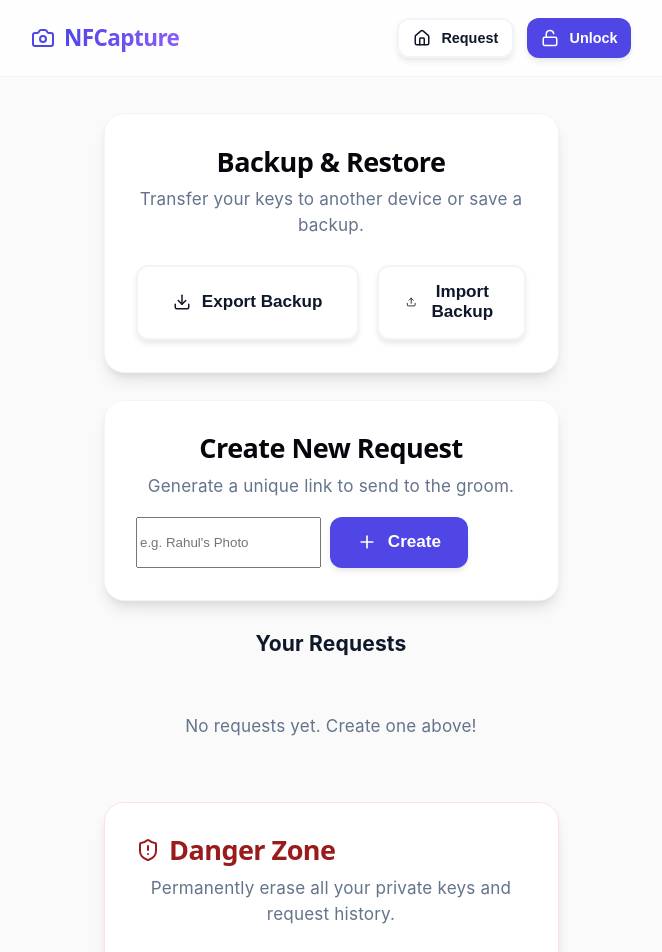
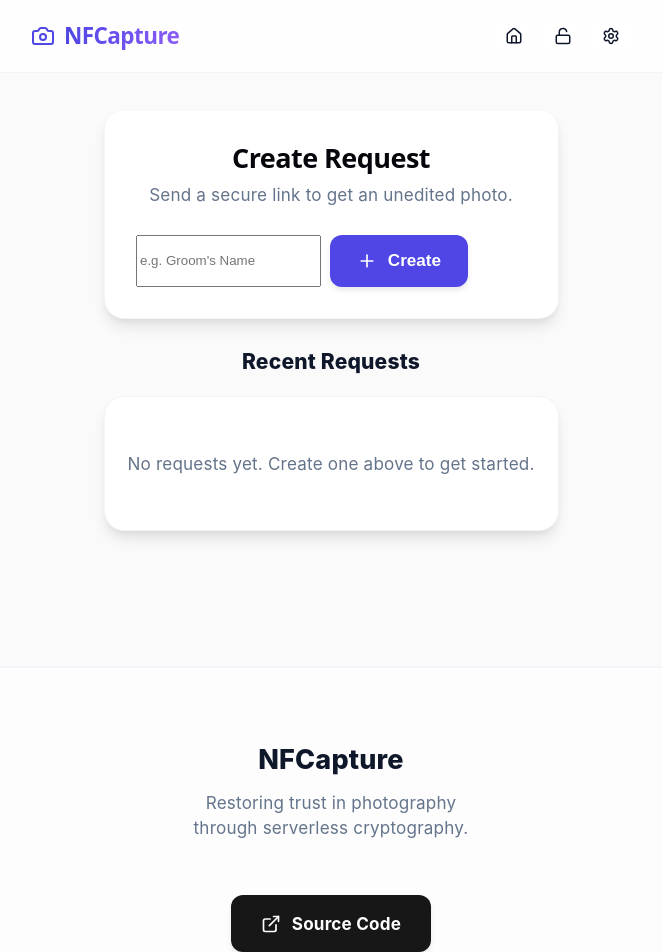
Before and after one commit to pawanwashudev-official/capture, a React (Vite) app: page / in a window 1280 px wide. Shown: the top 952 px of the page, without its empty margins (309-971 px from the left). Built offline with nearby package versions, Linux system fonts and the light colour scheme.

Commit message:
feat: move backup/restore to settings view and enhance UI reactivity

```diff
--- a/src/App.tsx
+++ b/src/App.tsx
@@ -3,6 +3,7 @@ import { ExternalLink, Camera, Send, Mail } from 'lucide-react';
 import Home from './views/Home';
 import Capture from './views/Capture';
 import Unlock from './views/Unlock';
+import SettingsView from './views/Settings';
 import Header from './components/Header';
 import './App.css';
 
@@ -16,6 +17,7 @@ function App() {
             <Route path="/" element={<Home />} />
             <Route path="/capture" element={<Capture />} />
             <Route path="/unlock" element={<Unlock />} />
+            <Route path="/settings" element={<SettingsView />} />
           </Routes>
         </main>
 
--- a/src/components/Header.tsx
+++ b/src/components/Header.tsx
@@ -1,4 +1,4 @@
-import { Camera, Unlock as UnlockIcon, Home } from 'lucide-react';
+import { Camera, Unlock as UnlockIcon, Home, Settings } from 'lucide-react';
 import { useNavigate } from 'react-router-dom';
 
 const Header: React.FC = () => {
@@ -11,14 +11,15 @@ const Header: React.FC = () => {
           <Camera size={24} color="#4f46e5" />
           <h1>NFCapture</h1>
         </div>
-        <nav style={{ display: 'flex', gap: '0.75rem' }}>
-           <button className="btn btn-outline" style={{ padding: '0.5rem 0.75rem', width: 'auto', fontSize: '0.8rem' }} onClick={() => navigate('/')}>
+        <nav style={{ display: 'flex', gap: '0.5rem' }}>
+           <button className="btn btn-outline" style={{ padding: '0.5rem 0.6rem', width: 'auto', fontSize: '0.75rem', border: 'none', boxShadow: 'none' }} onClick={() => navigate('/')}>
              <Home size={18} />
-             <span>Request</span>
            </button>
-           <button className="btn btn-primary" style={{ padding: '0.5rem 0.75rem', width: 'auto', fontSize: '0.8rem' }} onClick={() => navigate('/unlock')}>
+           <button className="btn btn-outline" style={{ padding: '0.5rem 0.6rem', width: 'auto', fontSize: '0.75rem', border: 'none', boxShadow: 'none' }} onClick={() => navigate('/unlock')}>
              <UnlockIcon size={18} />
-             <span>Unlock</span>
+           </button>
+           <button className="btn btn-outline" style={{ padding: '0.5rem 0.6rem', width: 'auto', fontSize: '0.75rem', border: 'none', boxShadow: 'none' }} onClick={() => navigate('/settings')}>
+             <Settings size={18} />
            </button>
         </nav>
       </div>
--- a/src/views/Home.tsx
+++ b/src/views/Home.tsx
@@ -1,7 +1,7 @@
 import React, { useState, useEffect } from 'react';
-import { Plus, Link as LinkIcon, Trash2, Copy, Check, Download, Upload, ShieldAlert } from 'lucide-react';
+import { Plus, Link as LinkIcon, Trash2, Copy, Check } from 'lucide-react';
 import { generateKeyPair } from '../utils/crypto';
-import { saveRequest, getAllRequests, deleteRequest, clearAllRequests } from '../utils/db';
+import { saveRequest, getAllRequests, deleteRequest } from '../utils/db';
 
 interface RequestItem {
   id: string;
@@ -14,73 +14,14 @@ const Home: React.FC = () => {
   const [requests, setRequests] = useState<RequestItem[]>([]);
   const [newName, setNewName] = useState('');
   const [copiedId, setCopiedId] = useState<string | null>(null);
-  const [error, setError] = useState<string | null>(null);
 
   useEffect(() => {
-    loadRequests().catch(err => {
-      console.error(err);
-      setError('Failed to load local data. Please refresh the page.');
-    });
+    loadRequests().catch(console.error);
   }, []);
 
   const loadRequests = async () => {
     const data = await getAllRequests();
     setRequests(data.sort((a, b) => b.createdAt - a.createdAt));
-  };
-
-  const handleExport = () => {
-    try {
-      if (requests.length === 0) {
-        alert('No requests to export.');
-        return;
-      }
-      const data = JSON.stringify(requests, null, 2);
-      const blob = new Blob([data], { type: 'application/json' });
-      const url = URL.createObjectURL(blob);
-      const a = document.createElement('a');
-      a.href = url;
-      a.download = `nfcapture_backup_${new Date().toISOString().split('T')[0]}.json`;
-      a.click();
-      URL.revokeObjectURL(url);
-    } catch (err) {
-      console.error(err);
-      alert('Failed to export backup.');
-    }
-  };
-
-  const handleImport = async (e: React.ChangeEvent<HTMLInputElement>) => {
-    const file = e.target.files?.[0];
-    if (!file) return;
-
-    try {
-      const text = await file.text();
-      const imported: RequestItem[] = JSON.parse(text);
-      if (!Array.isArray(imported)) throw new Error('Invalid format');
-
-      for (const req of imported) {
-        if (!req.id || !req.publicKey || !req.secretKey) continue;
-        await saveRequest(req);
-      }
-      await loadRequests();
-      alert('Backup restored successfully!');
-      e.target.value = ''; // Reset input
-    } catch (err) {
-      console.error(err);
-      alert('Failed to import backup. Ensure it is a valid NFCapture JSON file.');
-    }
-  };
-
-  const handleClearAll = async () => {
-    if (confirm('CRITICAL: This will erase ALL requests and private keys from this browser. This cannot be undone unless you have a backup. Proceed?')) {
-      try {
-        await clearAllRequests();
-        await loadRequests();
-        alert('All data erased.');
-      } catch (err) {
-        console.error(err);
-        alert('Failed to erase data.');
-      }
-    }
   };
 
   const handleCreate = async () => {
@@ -105,20 +46,18 @@ const Home: React.FC = () => {
   };
 
   const handleDelete = async (id: string) => {
-    if (confirm(`Delete request "${id}"? You won't be able to unlock photos for this request if you haven't backed up the key.`)) {
+    if (confirm(`Delete request "${id}"? You won't be able to unlock photos for this request without a backup.`)) {
       try {
         await deleteRequest(id);
         await loadRequests();
       } catch (err) {
         console.error(err);
-        alert('Failed to delete request.');
       }
     }
   };
 
   const getCaptureLink = (publicKey: string) => {
     const baseUrl = window.location.origin + window.location.pathname;
-    // Using hash for client-side routing and to keep URL as short as possible
     return `${baseUrl}#/capture?k=${encodeURIComponent(publicKey)}`;
   };
 
@@ -131,35 +70,12 @@ const Home: React.FC = () => {
   return (
     <div className="home-view">
       <section className="card">
-        <h2>Backup & Restore</h2>
-        <p>Transfer your keys to another device or save a backup.</p>
-        <div style={{ display: 'flex', gap: '1rem' }}>
-          <button className="btn btn-outline" onClick={handleExport}>
-            <Download size={18} />
-            Export Backup
-          </button>
-          <div style={{ position: 'relative', flex: 1 }}>
-            <input
-              type="file"
-              accept=".json"
-              onChange={handleImport}
-              style={{ position: 'absolute', inset: 0, opacity: 0, cursor: 'pointer', zIndex: 2, marginBottom: 0 }}
-            />
-            <button className="btn btn-outline">
-              <Upload size={18} />
-              Import Backup
-            </button>
-          </div>
-        </div>
-      </section>
-
-      <section className="card">
-        <h2>Create New Request</h2>
-        <p style={{ color: 'var(--text-light)', marginBottom: '1rem' }}>Generate a unique link to send to the groom.</p>
+        <h2>Create Request</h2>
+        <p>Send a secure link to get an unedited photo.</p>
         <div style={{ display: 'flex', gap: '0.5rem' }}>
           <input
             type="text"
-            placeholder="e.g. Rahul's Photo"
+            placeholder="e.g. Groom's Name"
             value={newName}
             onChange={(e) => setNewName(e.target.value)}
             onKeyPress={(e) => e.key === 'Enter' && handleCreate()}
@@ -173,40 +89,42 @@ const Home: React.FC = () => {
       </section>
 
       <section>
-        <h3 style={{ marginBottom: '1rem' }}>Your Requests</h3>
+        <h3 style={{ marginBottom: '1rem', fontWeight: 800 }}>Recent Requests</h3>
         {requests.length === 0 ? (
-          <p style={{ textAlign: 'center', color: 'var(--text-light)', padding: '2rem' }}>No requests yet. Create one above!</p>
+          <div className="card" style={{ textAlign: 'center', padding: '3rem 1rem' }}>
+            <p style={{ margin: 0 }}>No requests yet. Create one above to get started.</p>
+          </div>
         ) : (
           requests.map((req) => (
             <div key={req.id} className="card" style={{ padding: '1rem' }}>
-              <div style={{ display: 'flex', justifyContent: 'space-between', alignItems: 'flex-start', marginBottom: '1rem' }}>
+              <div style={{ display: 'flex', justifyContent: 'space-between', alignItems: 'center', marginBottom: '1rem' }}>
                 <div>
-                  <h4 style={{ margin: 0 }}>{req.id}</h4>
+                  <h4 style={{ margin: 0, fontSize: '1.1rem' }}>{req.id}</h4>
                   <span className="badge">{new Date(req.createdAt).toLocaleDateString()}</span>
                 </div>
                 <button
                   className="btn btn-outline"
-                  style={{ width: 'auto', padding: '0.5rem', color: '#ef4444', borderColor: 'transparent' }}
+                  style={{ width: 'auto', padding: '0.5rem', color: '#ef4444', border: 'none', boxShadow: 'none' }}
                   onClick={() => handleDelete(req.id)}
                 >
                   <Trash2 size={18} />
                 </button>
               </div>
 
-              <div style={{ background: '#f8fafc', padding: '0.75rem', borderRadius: '8px', border: '1px solid var(--border)', fontSize: '0.875rem' }}>
-                <p style={{ margin: '0 0 0.5rem 0', fontWeight: 600, display: 'flex', alignItems: 'center', gap: '0.5rem' }}>
-                  <LinkIcon size={14} /> Capture Link:
+              <div style={{ background: 'var(--bg)', padding: '0.75rem', borderRadius: '12px', border: '1px solid var(--border)', fontSize: '0.85rem' }}>
+                <p style={{ margin: '0 0 0.5rem 0', fontWeight: 700, color: 'var(--text)', display: 'flex', alignItems: 'center', gap: '0.5rem' }}>
+                  <LinkIcon size={14} /> Sharable Link
                 </p>
-                <div style={{ display: 'flex', gap: '0.5rem' }}>
-                  <code style={{ flex: 1, overflow: 'hidden', textOverflow: 'ellipsis', whiteSpace: 'nowrap', padding: '0.25rem' }}>
+                <div style={{ display: 'flex', gap: '0.5rem', alignItems: 'center' }}>
+                  <code style={{ flex: 1, overflow: 'hidden', textOverflow: 'ellipsis', whiteSpace: 'nowrap', color: 'var(--text-light)' }}>
                     {getCaptureLink(req.publicKey)}
                   </code>
                   <button
-                    className="btn btn-outline"
-                    style={{ width: 'auto', padding: '0.25rem 0.5rem', fontSize: '0.75rem' }}
+                    className="btn btn-primary"
+                    style={{ width: 'auto', padding: '0.4rem 0.8rem', fontSize: '0.75rem' }}
                     onClick={() => copyToClipboard(getCaptureLink(req.publicKey), req.id)}
                   >
-                    {copiedId === req.id ? <Check size={14} color="var(--success)" /> : <Copy size={14} />}
+                    {copiedId === req.id ? <Check size={14} /> : <><Copy size={14} /> Copy</>}
                   </button>
                 </div>
               </div>
@@ -214,17 +132,6 @@ const Home: React.FC = () => {
           ))
         )}
       </section>
-      <section className="card" style={{ border: '1px solid #fee2e2' }}>
-        <h2 style={{ color: '#991b1b', display: 'flex', alignItems: 'center', gap: '0.5rem' }}>
-          <ShieldAlert size={24} />
-          Danger Zone
-        </h2>
-        <p>Permanently erase all your private keys and request history.</p>
-        <button className="btn btn-outline" style={{ color: '#ef4444', borderColor: '#fca5a5' }} onClick={handleClearAll}>
-          <Trash2 size={18} />
-          Erase All Data
-        </button>
-      </section>
     </div>
   );
 };
--- /dev/null
+++ b/src/views/Settings.tsx
@@ -0,0 +1,148 @@
+import React, { useState, useEffect } from 'react';
+import { Download, Upload, Trash2, ShieldAlert, Check, AlertCircle } from 'lucide-react';
+import { saveRequest, getAllRequests, clearAllRequests } from '../utils/db';
+
+interface RequestItem {
+  id: string;
+  publicKey: string;
+  secretKey: string;
+  createdAt: number;
+}
+
+const SettingsView: React.FC = () => {
+  const [requests, setRequests] = useState<RequestItem[]>([]);
+  const [status, setStatus] = useState<{ type: 'success' | 'error', message: string } | null>(null);
+
+  useEffect(() => {
+    loadRequests();
+  }, []);
+
+  const loadRequests = async () => {
+    try {
+      const data = await getAllRequests();
+      setRequests(data);
+    } catch (err) {
+      console.error(err);
+    }
+  };
+
+  const showStatus = (type: 'success' | 'error', message: string) => {
+    setStatus({ type, message });
+    setTimeout(() => setStatus(null), 3000);
+  };
+
+  const handleExport = () => {
+    try {
+      if (requests.length === 0) {
+        showStatus('error', 'No data to export.');
+        return;
+      }
+      const data = JSON.stringify(requests, null, 2);
+      const blob = new Blob([data], { type: 'application/json' });
+      const url = URL.createObjectURL(blob);
+      const a = document.createElement('a');
+      a.href = url;
+      a.download = `nfcapture_backup_${new Date().toISOString().split('T')[0]}.json`;
+      a.click();
+      URL.revokeObjectURL(url);
+      showStatus('success', 'Backup exported successfully!');
+    } catch (err) {
+      console.error(err);
+      showStatus('error', 'Export failed.');
+    }
+  };
+
+  const handleImport = async (e: React.ChangeEvent<HTMLInputElement>) => {
+    const file = e.target.files?.[0];
+    if (!file) return;
+
+    try {
+      const text = await file.text();
+      const imported: RequestItem[] = JSON.parse(text);
+      if (!Array.isArray(imported)) throw new Error('Invalid format');
+
+      for (const req of imported) {
+        if (!req.id || !req.publicKey || !req.secretKey) continue;
+        await saveRequest(req);
+      }
+      await loadRequests();
+      showStatus('success', 'Backup restored successfully!');
+      e.target.value = '';
+    } catch (err) {
+      console.error(err);
+      showStatus('error', 'Import failed. Invalid file format.');
+    }
+  };
+
+  const handleClearAll = async () => {
+    if (confirm('CRITICAL: This will erase ALL requests and private keys from this browser. This cannot be undone. Proceed?')) {
+      try {
+        await clearAllRequests();
+        await loadRequests();
+        showStatus('success', 'All data has been erased.');
+      } catch (err) {
+        console.error(err);
+        showStatus('error', 'Failed to erase data.');
+      }
+    }
+  };
+
+  return (
+    <div className="settings-view">
+      <h2>App Settings</h2>
+      <p style={{ marginBottom: '2rem' }}>Manage your data and security configurations.</p>
+
+      {status && (
+        <div className="card" style={{
+          background: status.type === 'success' ? '#f0fdf4' : '#fef2f2',
+          border: `1px solid ${status.type === 'success' ? '#dcfce7' : '#fee2e2'}`,
+          color: status.type === 'success' ? '#166534' : '#991b1b',
+          display: 'flex',
+          gap: '0.75rem',
+          animation: 'slideIn 0.3s ease-out',
+          marginBottom: '1.5rem'
+        }}>
+          {status.type === 'success' ? <Check size={20} /> : <AlertCircle size={20} />}
+          <p style={{ margin: 0, fontWeight: 600 }}>{status.message}</p>
+        </div>
+      )}
+
+      <section className="card">
+        <h3>Backup & Restore</h3>
+        <p>Transfer your keys to another device or save a secure backup file.</p>
+        <div style={{ display: 'flex', flexDirection: 'column', gap: '1rem' }}>
+          <button className="btn btn-outline" onClick={handleExport}>
+            <Download size={18} />
+            Export Data (.json)
+          </button>
+          <div style={{ position: 'relative' }}>
+            <input
+              type="file"
+              accept=".json"
+              onChange={handleImport}
+              style={{ position: 'absolute', inset: 0, opacity: 0, cursor: 'pointer', zIndex: 2, marginBottom: 0 }}
+            />
+            <button className="btn btn-outline" style={{ width: '100%' }}>
+              <Upload size={18} />
+              Import Data (.json)
+            </button>
+          </div>
+        </div>
+      </section>
+
+      <section className="card" style={{ border: '1px solid #fee2e2' }}>
+        <h3 style={{ color: '#991b1b', display: 'flex', alignItems: 'center', gap: '0.5rem' }}>
+          <ShieldAlert size={20} />
+          Danger Zone
+        </h3>
+        <p>Permanently remove all local data from this browser.</p>
+        <button className="btn btn-outline" style={{ color: '#ef4444', borderColor: '#fca5a5' }} onClick={handleClearAll}>
+          <Trash2 size={18} />
+          Reset All App Data
+        </button>
+      </section>
+    </div>
+  );
+};
+
+export default SettingsView;
```
